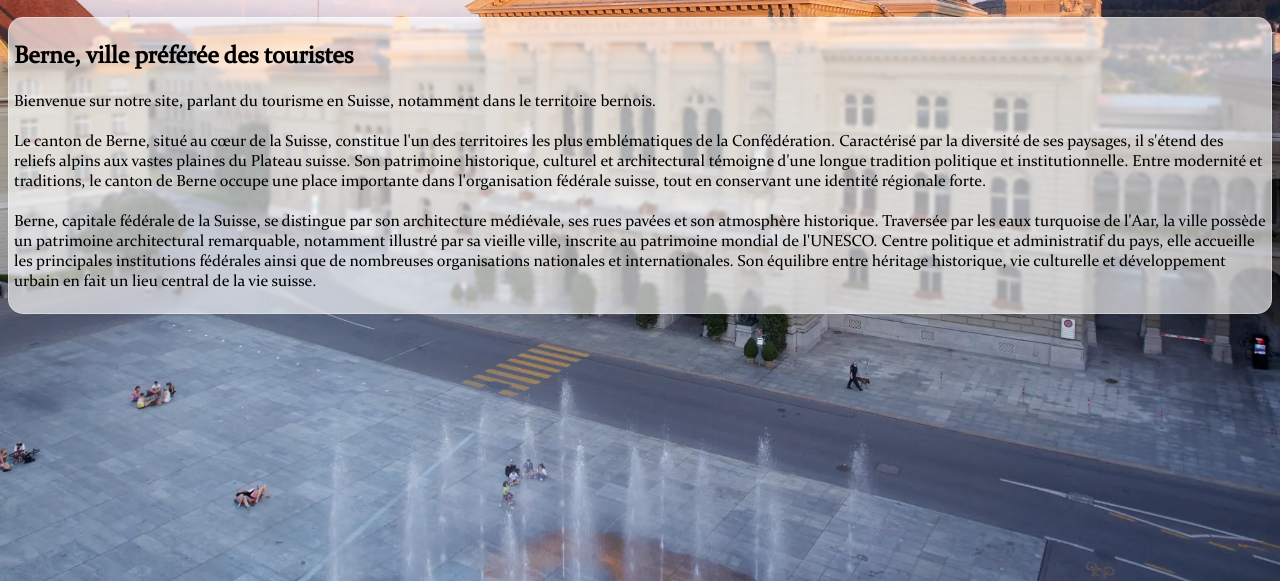
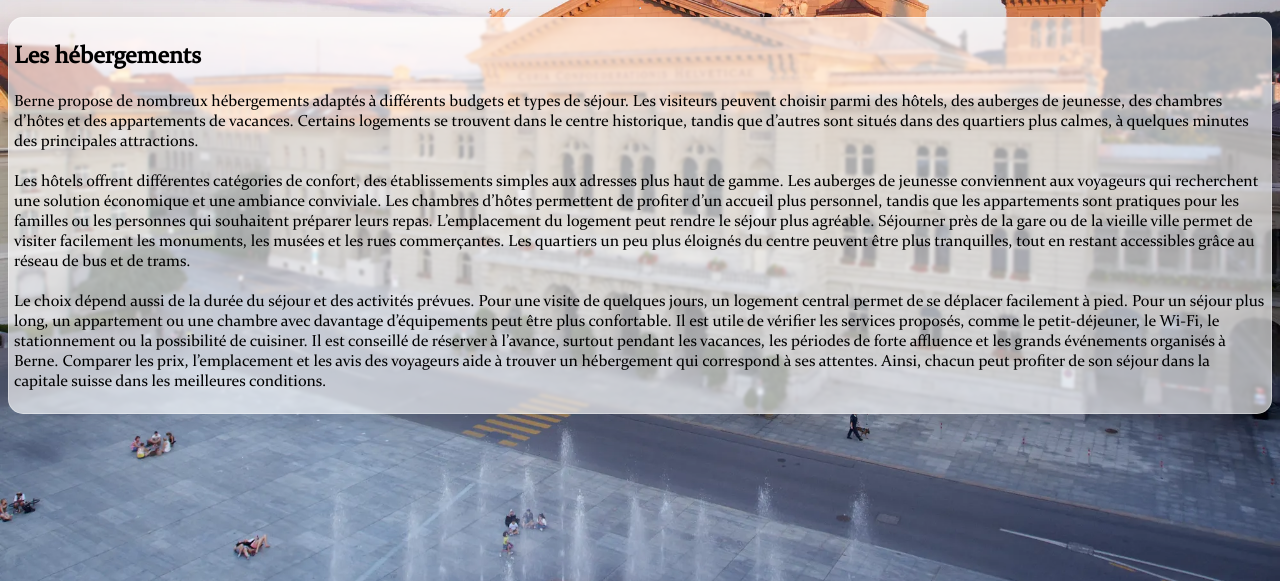
Before and after one commit to tomsocie13-collab/web, a plain HTML site: page hebergement.html in a window 1280 px wide. Shown: the part 219-800 px from the top of the page. Drawn offline with Linux system fonts and the light colour scheme.

Commit message:
Finalisation de la page acces et hebergement

```diff
--- a/hebergement.html
+++ b/hebergement.html
@@ -23,15 +23,23 @@
     </header>
     <hr>
     <main>
-        <h2>Berne, ville préférée des touristes</h2>
-        <p>Bienvenue sur notre site, parlant du tourisme en Suisse, notamment dans le territoire bernois.
-        <br>
-        <br>
-        Le canton de Berne, situé au cœur de la Suisse, constitue l'un des territoires les plus emblématiques de la Confédération. Caractérisé par la diversité de ses paysages, il s'étend des reliefs alpins aux vastes plaines du Plateau suisse. Son patrimoine historique, culturel et architectural témoigne d'une longue tradition politique et institutionnelle. Entre modernité et traditions, le canton de Berne occupe une place importante dans l'organisation fédérale suisse, tout en conservant une identité régionale forte.
-        <br>
-        <br>
-        Berne, capitale fédérale de la Suisse, se distingue par son architecture médiévale, ses rues pavées et son atmosphère historique. Traversée par les eaux turquoise de l'Aar, la ville possède un patrimoine architectural remarquable, notamment illustré par sa vieille ville, inscrite au patrimoine mondial de l'UNESCO. Centre politique et administratif du pays, elle accueille les principales institutions fédérales ainsi que de nombreuses organisations nationales et internationales. Son équilibre entre héritage historique, vie culturelle et développement urbain en fait un lieu central de la vie suisse.
-    </p>
+        <h2>Les hébergements</h2>
+        <p>
+            Berne propose de nombreux hébergements adaptés à différents budgets et types de séjour. Les visiteurs peuvent choisir parmi des hôtels, des auberges de jeunesse, des chambres d’hôtes et des appartements de vacances.
+            Certains logements se trouvent dans le centre historique, tandis que d’autres sont situés dans des quartiers plus calmes, à quelques minutes des principales attractions.
+            <br>
+            <br>
+            Les hôtels offrent différentes catégories de confort, des établissements simples aux adresses plus haut de gamme. Les auberges de jeunesse conviennent aux voyageurs qui recherchent une solution économique et une ambiance conviviale.
+            Les chambres d’hôtes permettent de profiter d’un accueil plus personnel, tandis que les appartements sont pratiques pour les familles ou les personnes qui souhaitent préparer leurs repas.
+            L’emplacement du logement peut rendre le séjour plus agréable. Séjourner près de la gare ou de la vieille ville permet de visiter facilement les monuments, les musées et les rues commerçantes.
+            Les quartiers un peu plus éloignés du centre peuvent être plus tranquilles, tout en restant accessibles grâce au réseau de bus et de trams.
+            <br>
+            <br>
+            Le choix dépend aussi de la durée du séjour et des activités prévues. Pour une visite de quelques jours, un logement central permet de se déplacer facilement à pied. Pour un séjour plus long, un appartement ou une chambre avec davantage d’équipements peut être plus confortable.
+            Il est utile de vérifier les services proposés, comme le petit-déjeuner, le Wi-Fi, le stationnement ou la possibilité de cuisiner.
+            Il est conseillé de réserver à l’avance, surtout pendant les vacances, les périodes de forte affluence et les grands événements organisés à Berne.
+            Comparer les prix, l’emplacement et les avis des voyageurs aide à trouver un hébergement qui correspond à ses attentes. Ainsi, chacun peut profiter de son séjour dans la capitale suisse dans les meilleures conditions.
+        </p>
     </main>
 </body>
 </html>
```
Also changed, not shown: acces.html (+5 -7 lines), sitetouristique.html (+2 -0 lines), sports.html (+2 -0 lines).
